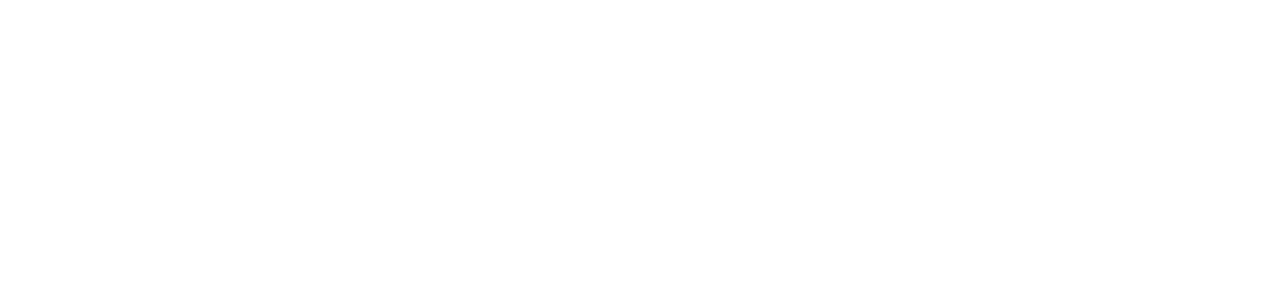
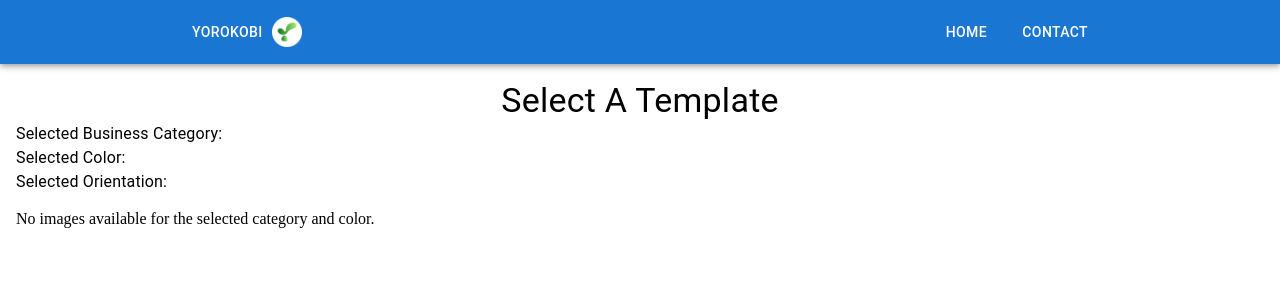
Before and after one commit to bipin-Pariyar2003/YK, a React (Vite) app: page /view-images in a window 1280 px wide. Before the commit this address had no page. Shown: the top 300 px of the page. Built offline with nearby package versions, Linux system fonts and the light colour scheme.

Commit message:
edited names of the folders and created route

```diff
--- a/src/App.jsx
+++ b/src/App.jsx
@@ -1,10 +1,10 @@
 import "./App.css";
-import EditPage from "views/EditPage";
 import GetStarted from "views/GetStarted";
 import Home from "views/Home";
 
 import { BrowserRouter, Routes, Route, Navigate } from "react-router-dom";
 import Contact from "views/Contact";
+import ViewImages from "views/ViewImages";
 
 function App() {
   return (
@@ -13,7 +13,7 @@
         <Routes>
           <Route path="/" element={<Home />} />
           <Route path="/getStarted" element={<GetStarted />} />
-          <Route path="/edit" element={<EditPage />} />
+          <Route path="/view-images" element={<ViewImages />} />
           <Route path="/contact" element={<Contact />} />
         </Routes>
       </BrowserRouter>
--- a/src/views/GetStarted/index.jsx
+++ b/src/views/GetStarted/index.jsx
@@ -29,7 +29,7 @@
 
   const handleClose = () => {
     setOpen(false);
-    navigate("/edit");
+    navigate("/view-images");
   };
 
   return (
--- a/src/views/EditPage/index.jsx
+++ b/src/views/ViewImages/index.jsx
@@ -5,7 +5,7 @@
 import imgArray from "assets/images/imgArray";
 import { Height } from "@mui/icons-material";
 
-const EditPage = () => {
+const ViewImages = () => {
   const selectedCategory = useSelector((state) => state.category);
   const selectedColor = useSelector((state) => state.color);
   const selectedType = useSelector((state) => state.type);
@@ -72,4 +72,4 @@
   );
 };
 
-export default EditPage;
+export default ViewImages;
```
Also changed, not shown: src/views/Editor/index.jsx (added).
